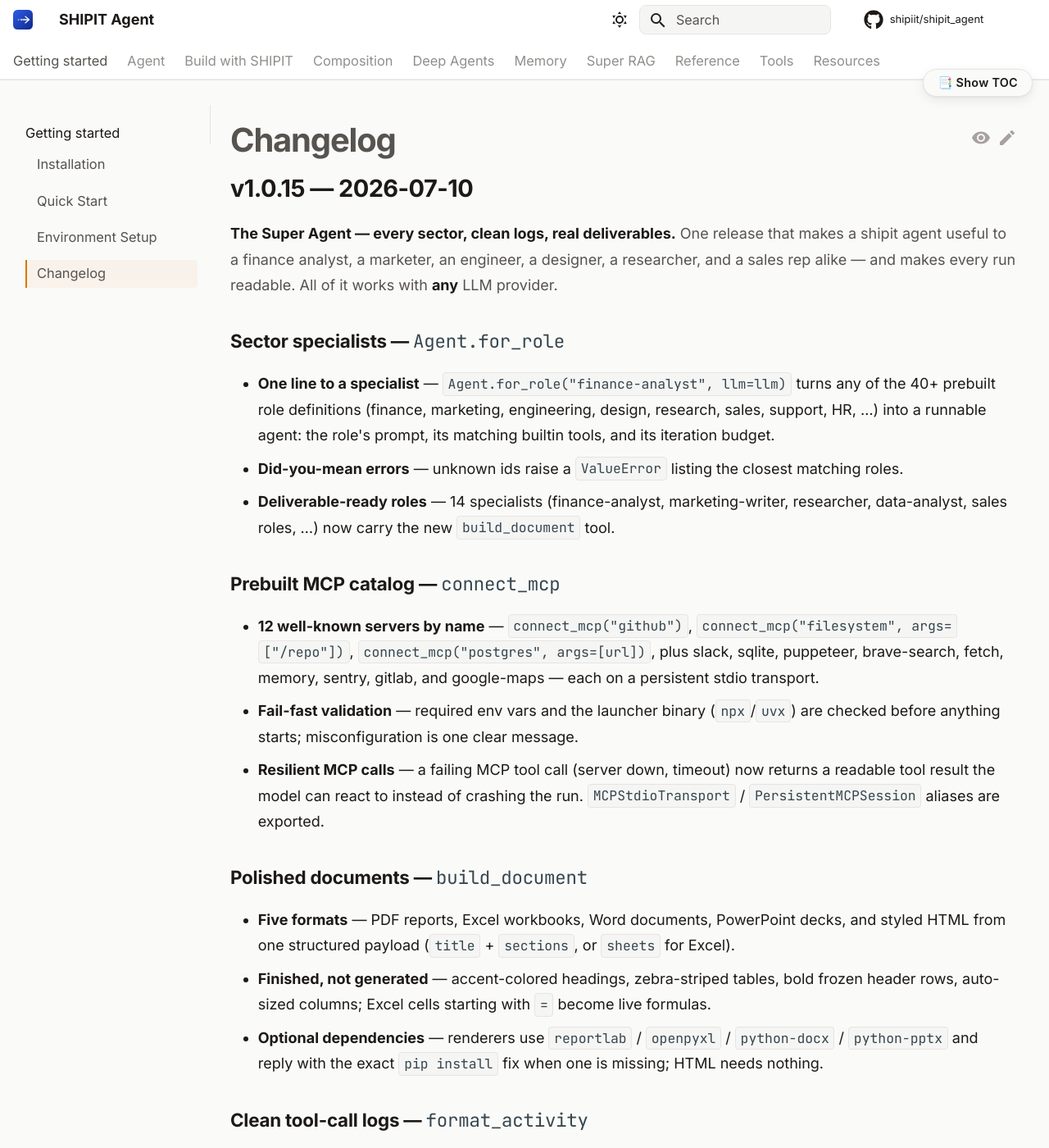
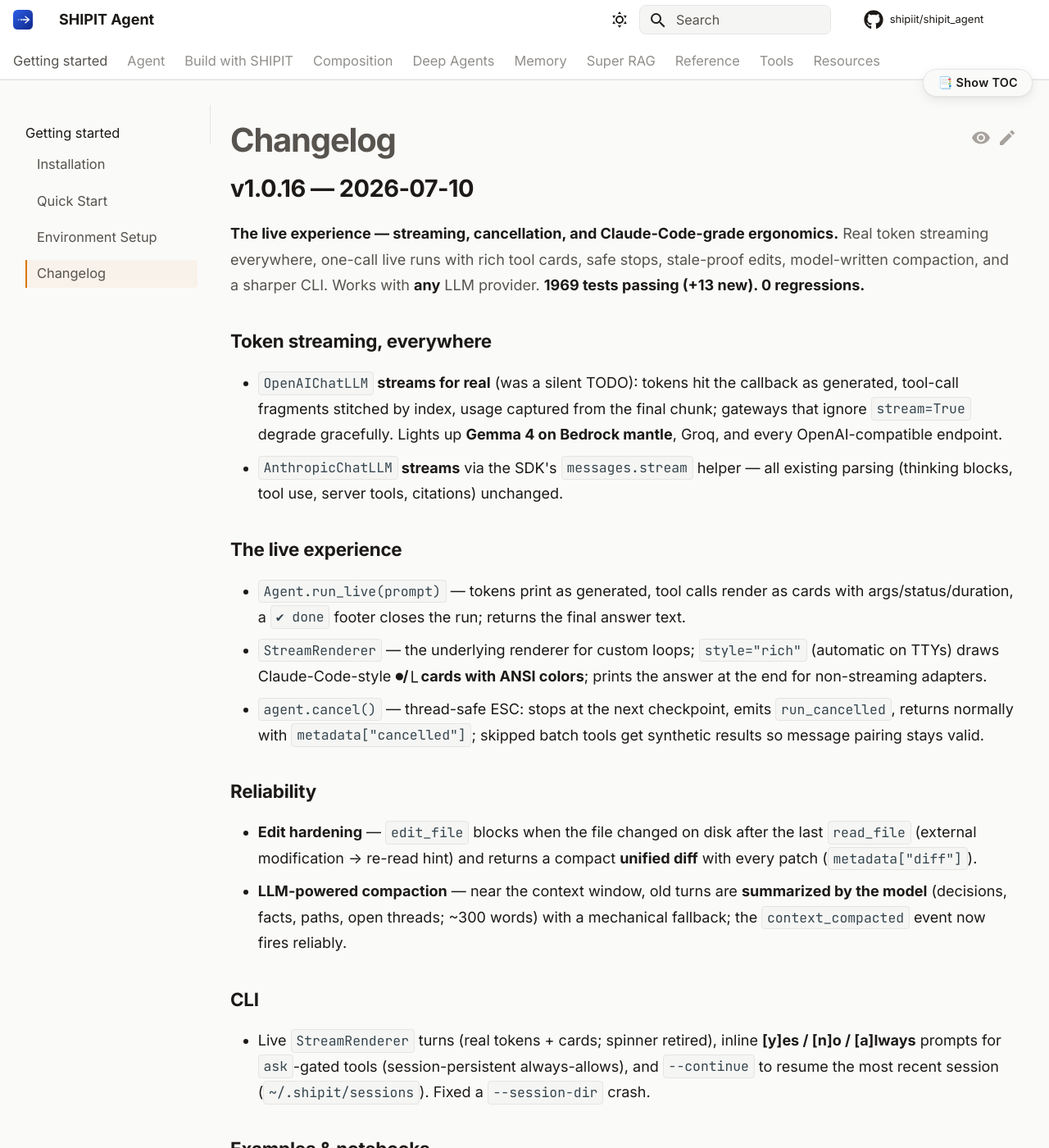
Before and after one commit to shipiit/shipit_agent, an MkDocs documentation site: the page built from docs/changelog.md, in a window 1280 px wide and 1400 px high. Shown: the whole window at 82% size. Built offline with MkDocs 1.6.1 and Material for MkDocs 9.7.7, drawn with Linux system fonts in a browser that asks for light colours; comment, search, counter and statistics services are not loaded; some of the changed text lies outside the part shown.

Commit message:
release: v1.0.16 — the live experience
Real token streaming in all native adapters (OpenAI incl. Gemma-4 mantle,
Anthropic), Agent.run_live + StreamRenderer with rich ⏺/⎿ ANSI cards,
thread-safe agent.cancel(), edit_file external-change detection + unified
diffs, LLM-written context compaction, CLI live rendering + inline
permission prompts + --continue, Bedrock model-switching example, and the
full test-drive notebook. 1969 tests passing.

```diff
--- a/docs/changelog.md
+++ b/docs/changelog.md
@@ -1,4 +1,61 @@
 # Changelog
+
+## v1.0.16 — 2026-07-10
+
+**The live experience — streaming, cancellation, and Claude-Code-grade
+ergonomics.** Real token streaming everywhere, one-call live runs with rich
+tool cards, safe stops, stale-proof edits, model-written compaction, and a
+sharper CLI. Works with **any** LLM provider. **1969 tests passing (+13 new).
+0 regressions.**
+
+### Token streaming, everywhere
+
+- **`OpenAIChatLLM` streams for real** (was a silent TODO): tokens hit the
+  callback as generated, tool-call fragments stitched by index, usage captured
+  from the final chunk; gateways that ignore `stream=True` degrade gracefully.
+  Lights up **Gemma 4 on Bedrock mantle**, Groq, and every OpenAI-compatible
+  endpoint.
+- **`AnthropicChatLLM` streams** via the SDK's `messages.stream` helper — all
+  existing parsing (thinking blocks, tool use, server tools, citations)
+  unchanged.
+
+### The live experience
+
+- **`Agent.run_live(prompt)`** — tokens print as generated, tool calls render
+  as cards with args/status/duration, a `✔ done` footer closes the run;
+  returns the final answer text.
+- **`StreamRenderer`** — the underlying renderer for custom loops;
+  `style="rich"` (automatic on TTYs) draws Claude-Code-style **⏺/⎿ cards with
+  ANSI colors**; prints the answer at the end for non-streaming adapters.
+- **`agent.cancel()`** — thread-safe ESC: stops at the next checkpoint, emits
+  `run_cancelled`, returns normally with `metadata["cancelled"]`; skipped
+  batch tools get synthetic results so message pairing stays valid.
+
+### Reliability
+
+- **Edit hardening** — `edit_file` blocks when the file changed on disk after
+  the last `read_file` (external modification → re-read hint) and returns a
+  compact **unified diff** with every patch (`metadata["diff"]`).
+- **LLM-powered compaction** — near the context window, old turns are
+  **summarized by the model** (decisions, facts, paths, open threads; ~300
+  words) with a mechanical fallback; the `context_compacted` event now fires
+  reliably.
+
+### CLI
+
+- Live `StreamRenderer` turns (real tokens + cards; spinner retired), inline
+  **[y]es / [n]o / [a]lways** prompts for `ask`-gated tools (session-persistent
+  always-allows), and `--continue` to resume the most recent session
+  (`~/.shipit/sessions`). Fixed a `--session-dir` crash.
+
+### Examples & notebooks
+
+- `examples/23_bedrock_model_switching.py` — Gemma 4 26B ↔ gpt-oss-120B, one
+  function, live-verified.
+- `notebooks/71_full_test_drive.ipynb` — 13 in-depth sections exercising every
+  capability, executed end-to-end (live Bedrock cells + offline).
+
+---
 
 ## v1.0.15 — 2026-07-10
 
--- a/pyproject.toml
+++ b/pyproject.toml
@@ -4,7 +4,7 @@
 
 [project]
 name = "shipit-agent"
-version = "1.0.15"
+version = "1.0.16"
 description = "A clean, powerful agent runtime with tools, MCP support, profiles, and streaming events."
 readme = "README.md"
 requires-python = ">=3.11"
```
Also changed, not shown: CHANGELOG.md (+8 -1 lines).
